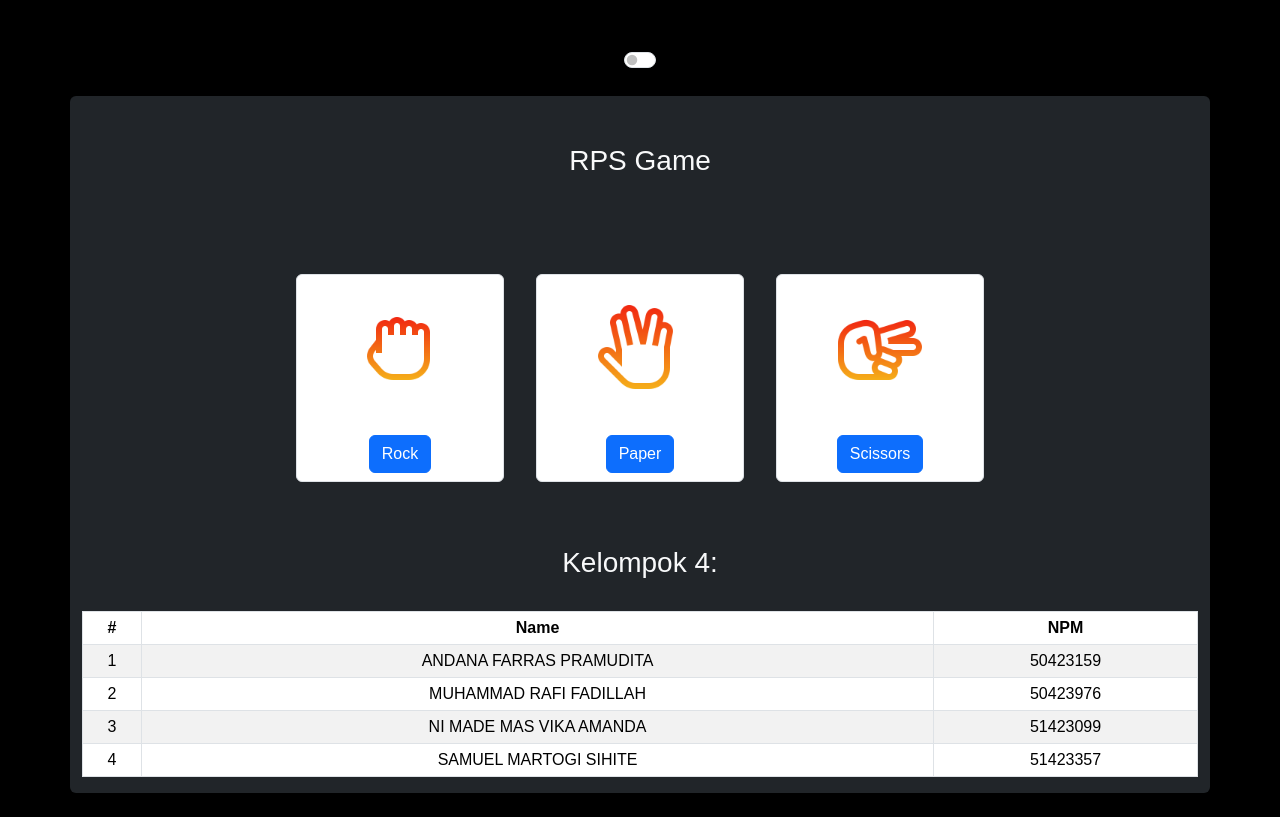
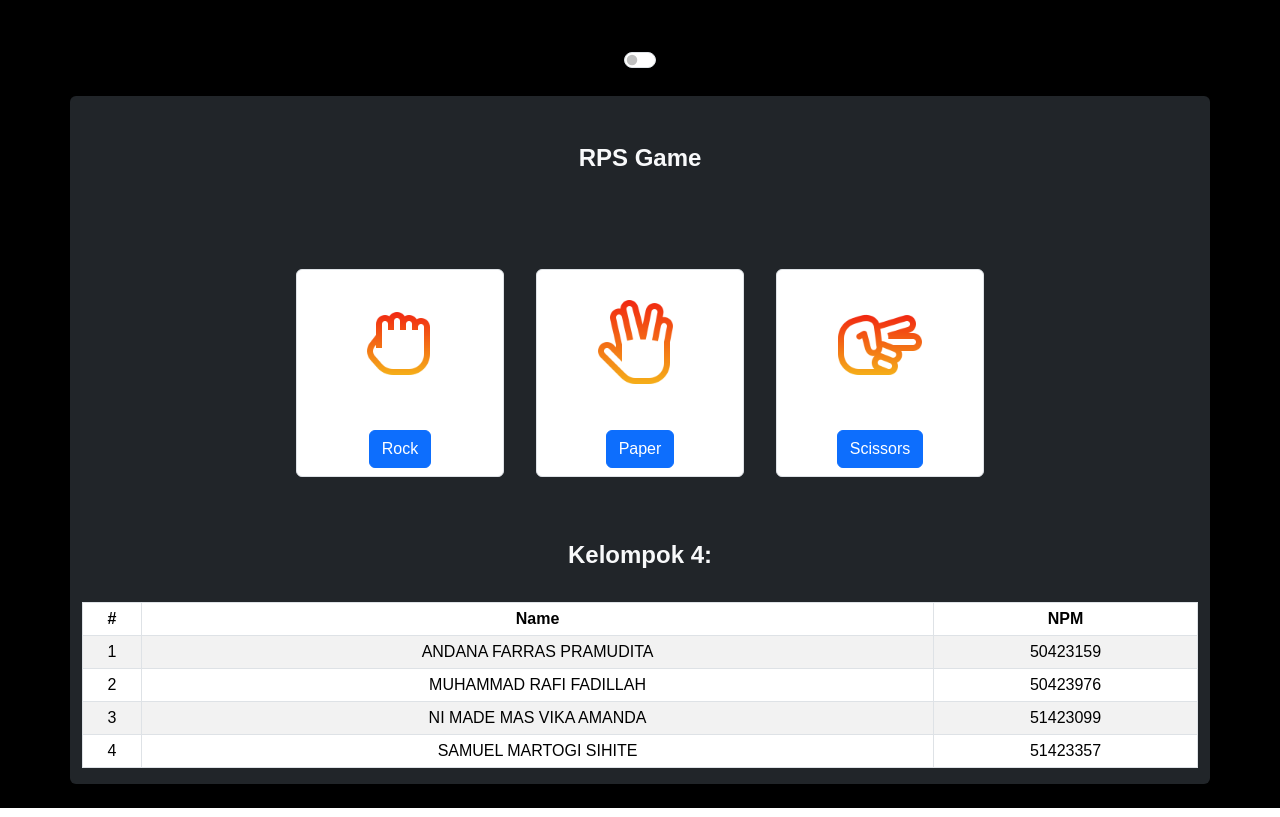
Before and after one commit to nexblu/game-rps, a React (Vite) app: page / in a window 1280 px wide. Built offline with nearby package versions, Linux system fonts and the light colour scheme; a web font is replaced by a local one.

Commit message:
update font

```diff
--- a/src/App.jsx
+++ b/src/App.jsx
@@ -21,7 +21,7 @@ const App = () => {
                     <br /><br />
                     <div className="row text-center fw-bold title">
                         <div className="col">
-                            <h3>RPS Game</h3>
+                            <h4 className='fw-bold'>RPS Game</h4>
                         </div>
                     </div>
                     <br />
@@ -29,7 +29,7 @@ const App = () => {
                     <br /><br />
                     <div className="row text-center">
                         <div className="col">
-                            <h3>Kelompok 4: </h3><br />
+                            <h4 className='fw-bold'>Kelompok 4: </h4><br />
                             <Table striped bordered hover size="sm">
                                 <thead>
                                     <tr>
```
